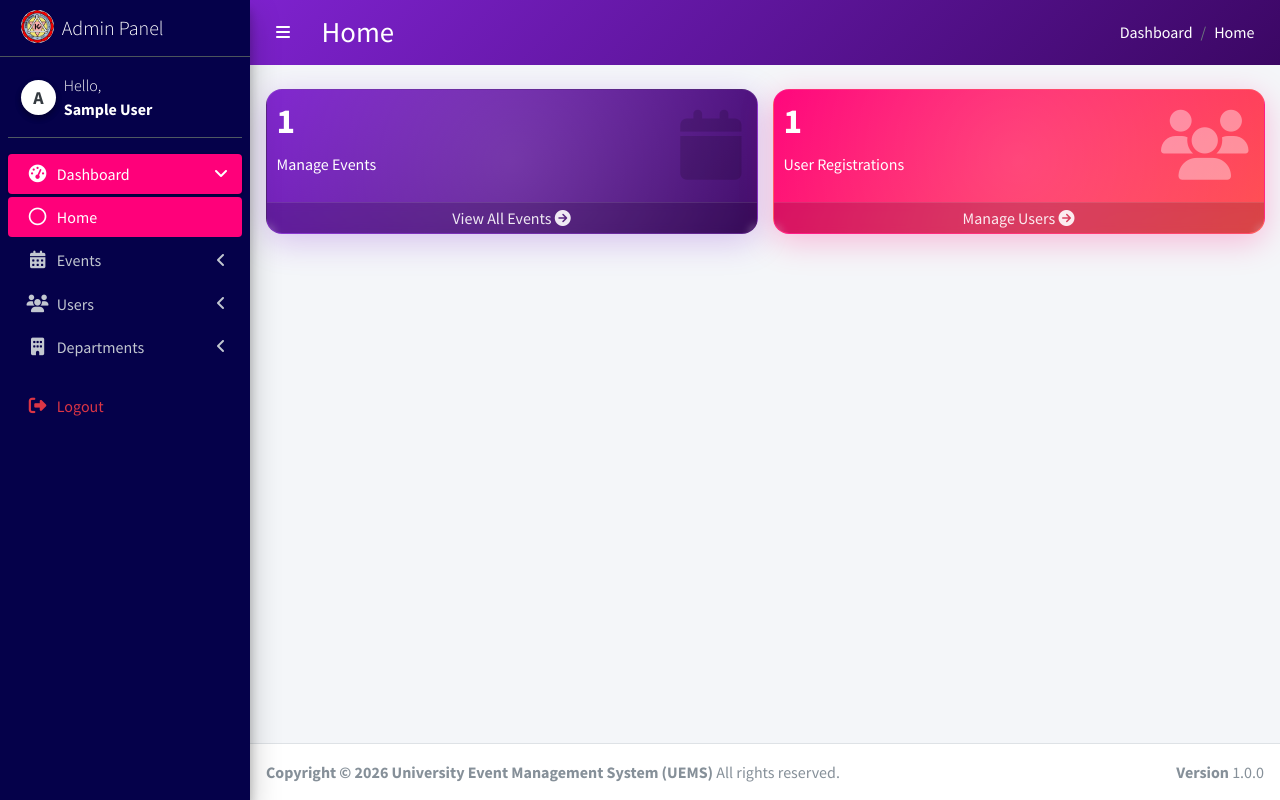
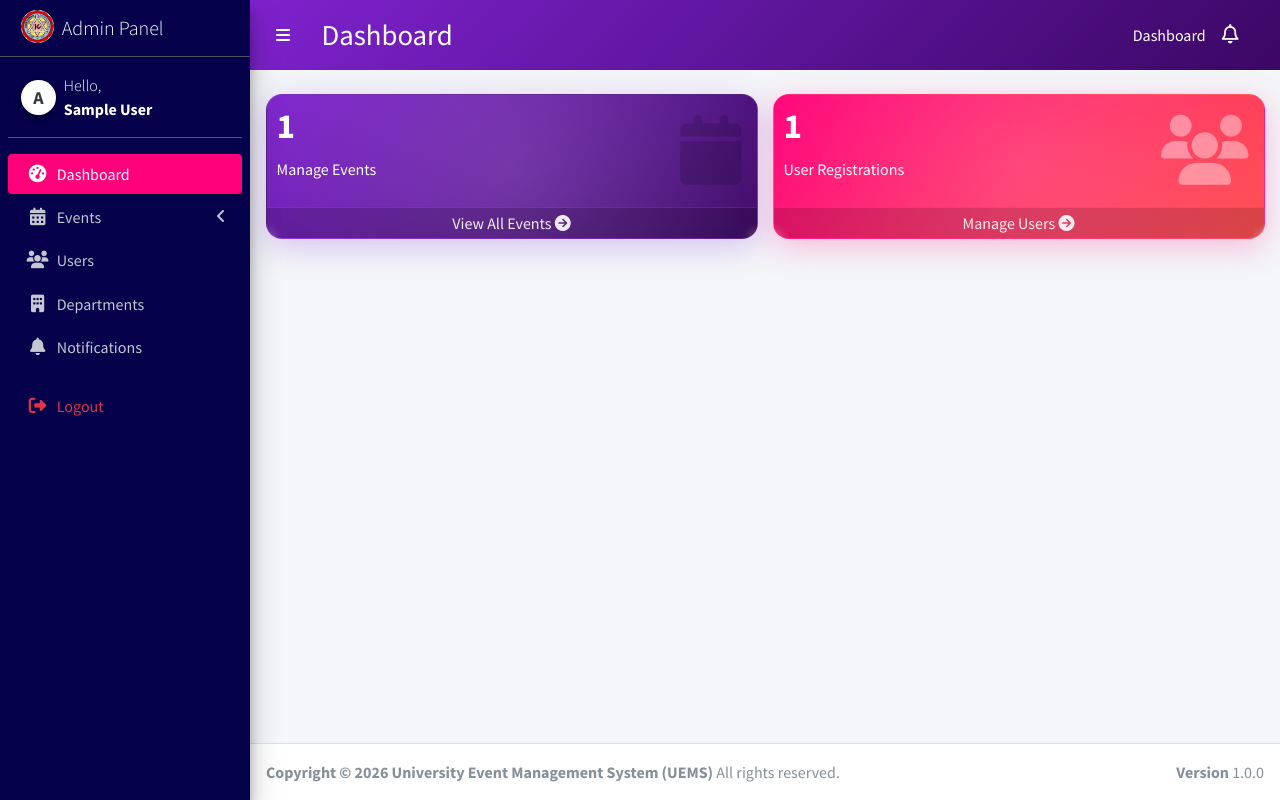
Before and after one commit to sakai-aigga/University-Event-Management-System-UEMS-, a PHP site: page /admin-panel/index.php in a window 1280 px wide. Run offline with PHP 8.4, Linux system fonts and the light colour scheme; the visitor is signed in with stand-in values (Sample User, id 1); tables that the repository leaves empty or names only in its code hold one stand-in row (values such as "Sample post"); some libraries are stand-ins or nearby versions.

Commit message:
Feature: Realtime notification updates and New notification card

```diff
--- a/admin-panel/header.php
+++ b/admin-panel/header.php
@@ -18,14 +18,38 @@ if (!isset($_SESSION['role']) || $_SESSION['role'] !== 'admin') {
 $currentPage = basename($_SERVER['SCRIPT_NAME']);
 $currentDir = basename(dirname($_SERVER['SCRIPT_NAME']));
 
+// Fetch unread notifications
+$unread_count = 0;
+$recent_notifications = [];
+if (isset($conn)) {
+    // Failsafe in case table is completely newly added
+    @$conn->query("ALTER TABLE contact_submissions ADD COLUMN name VARCHAR(255) AFTER user_id");
+    @$conn->query("ALTER TABLE contact_submissions ADD COLUMN email VARCHAR(255) AFTER name");
+    @$conn->query("ALTER TABLE contact_submissions ADD COLUMN message TEXT AFTER email");
+    @$conn->query("ALTER TABLE contact_submissions ADD COLUMN is_read TINYINT(1) DEFAULT 0 AFTER message");
+
+    $notif_sql = "SELECT * FROM contact_submissions WHERE is_read = 0 ORDER BY submitted_at DESC LIMIT 5";
+    $notif_res = @$conn->query($notif_sql);
+
+    // Get actual unread count
+    $count_sql = @$conn->query("SELECT COUNT(*) FROM contact_submissions WHERE is_read = 0");
+    if ($count_sql) {
+        $unread_count = $count_sql->fetch_row()[0];
+    }
+
+    if ($notif_res) {
+        while($row = $notif_res->fetch_assoc()) {
+            $recent_notifications[] = $row;
+        }
+    }
+}
+
 // Define menu with full paths
 $menuItems = [
     [
         "menuTitle" => "Dashboard",
         "icon" => "fas fa-tachometer-alt",
-        "pages" => [
-            ["title" => "Home", "url" => BASE_URL . "/admin-panel/index.php"]
-        ],
+        "url" => BASE_URL . "/admin-panel/index.php"
     ],
     [
         "menuTitle" => "Events",
@@ -38,21 +62,23 @@ $menuItems = [
     [
         "menuTitle" => "Users",
         "icon" => "fas fa-users",
-        "pages" => [
-            ["title" => "Manage Users", "url" => BASE_URL . "/admin-panel/users/index.php"]
-        ],
+        "url" => BASE_URL . "/admin-panel/users/index.php"
     ],
     [
         "menuTitle" => "Departments",
         "icon" => "fas fa-building",
-        "pages" => [
-            ["title" => "Manage Departments", "url" => BASE_URL . "/admin-panel/departments/index.php"]
+        "url" => BASE_URL . "/admin-panel/departments/index.php"
     ],
+    [
+        "menuTitle" => "Notifications",
+        "icon" => "fas fa-bell",
+        "url" => BASE_URL . "/admin-panel/notifications.php"
     ]
 ];
 
 $active_pageInfo = null;
 foreach ($menuItems as $menuItem) {
+    if (isset($menuItem['pages'])) {
         foreach ($menuItem['pages'] as $page) {
             if (basename($page['url']) === $currentPage && ($currentDir === 'admin-panel' || strpos($page['url'], "/$currentDir/") !== false)) {
                 $active_pageInfo = [
@@ -65,6 +91,19 @@ foreach ($menuItems as $menuItem) {
                     "active_page" => $page
                 ];
                 break 2;
+            }
+        }
+    } else {
+        if (basename($menuItem['url']) === $currentPage && ($currentDir === 'admin-panel' || strpos($menuItem['url'], "/$currentDir/") !== false)) {
+            $active_pageInfo = [
+                "breadcrumb_Items" => [
+                    ["title" => $menuItem['menuTitle'], "url" => $menuItem['url']]
+                ],
+                "page_title" => $menuItem['menuTitle'],
+                "active_menu" => $menuItem,
+                "active_page" => null
+            ];
+            break;
         }
     }
 }
@@ -111,14 +150,55 @@ $active_page = $active_pageInfo['active_page'] ?? null;
                     <div class="col-sm-6 col-12 mb-2 mb-sm-0">
                         <h1 class="admin-page-title"><?= $page_title ?></h1>
                     </div>
-                    <div class="col-sm-6 col-12">
-                        <ol class="breadcrumb admin-breadcrumb m-0 float-sm-right float-none">
+                    <div class="col-sm-6 col-12 d-flex justify-content-end align-items-center">
+                        <ol class="breadcrumb admin-breadcrumb m-0 float-none d-inline-flex me-4">
                             <?php foreach ($breadcrumb_Items as $item): ?>
                                 <li class="breadcrumb-item <?= $item['url'] === '#' ? 'active' : '' ?>">
                                     <?= $item['url'] === '#' ? $item['title'] : "<a href='{$item['url']}'>{$item['title']}</a>" ?>
                                 </li>
                             <?php endforeach; ?>
                         </ol>
+
+                        <!-- Notification Bell Dropdown -->
+                        <ul class="navbar-nav">
+                            <li class="nav-item dropdown">
+                                <a class="nav-link" data-bs-toggle="dropdown" href="#" style="position: relative;">
+                                    <i class="far fa-bell" style="font-size: 1.2rem;"></i>
+                                    <?php if ($unread_count > 0): ?>
+                                        <span class="badge rounded-pill bg-danger" style="position: absolute; top: 0; right: -5px; font-size: 0.65rem; border: 2px solid var(--dark-purple);"><?= $unread_count ?></span>
+                                    <?php endif; ?>
+                                </a>
+                                <div class="dropdown-menu dropdown-menu-lg dropdown-menu-end border-0 shadow-lg" style="min-width: 300px; border-radius: 12px; margin-top: 10px;">
+                                    <div class="dropdown-header text-center" style="background: var(--bg-light); border-top-left-radius: 12px; border-top-right-radius: 12px;">
+                                        <strong style="color: var(--text-dark);">
+                                            <?= $unread_count ?> New Notifications
+                                        </strong>
+                                    </div>
+                                    <div class="dropdown-divider m-0"></div>
+
+                                    <?php if (empty($recent_notifications)): ?>
+                                        <a href="#" class="dropdown-item text-center text-muted py-3">
+                                            No recent notifications.
+                                        </a>
+                                    <?php else: ?>
+                                        <?php foreach ($recent_notifications as $notif): ?>
+                                            <a href="<?= BASE_URL ?>/admin-panel/notifications.php" class="dropdown-item py-3" style="white-space: normal; line-height: 1.4;">
+                                                <i class="fas fa-envelope mr-2 text-primary"></i>
+                                                <strong><?= htmlspecialchars($notif['name'] ?? 'User') ?></strong> left a message: <br>
+                                                <span class="text-muted text-sm d-inline-block mt-1" style="max-height: 40px; overflow: hidden; text-overflow: ellipsis;">
+                                                    <?= htmlspecialchars(substr($notif['message'] ?? '', 0, 50)) ?>...
+                                                </span>
+                                            </a>
+                                            <div class="dropdown-divider m-0"></div>
+                                        <?php endforeach; ?>
+                                    <?php endif; ?>
+
+                                    <a href="<?= BASE_URL ?>/admin-panel/notifications.php" class="dropdown-item dropdown-footer text-center" style="background: var(--bg-light); border-bottom-left-radius: 12px; border-bottom-right-radius: 12px;">
+                                        See All Inquiries
+                                    </a>
+                                </div>
+                            </li>
+                        </ul>
                     </div>
                 </div>
             </div>
@@ -146,15 +226,15 @@ $active_page = $active_pageInfo['active_page'] ?? null;
                 <nav class="admin-sidebar-nav">
                     <ul class="nav nav-pills nav-sidebar flex-column" data-widget="treeview" role="menu">
                         <?php foreach ($menuItems as $menuItem): ?>
+                            <?php if (isset($menuItem['pages'])): ?>
                                 <li class="nav-item has-treeview <?= $menuItem === $active_menu ? 'menu-open' : '' ?>">
                                     <a class="nav-link <?= $menuItem === $active_menu ? 'active' : '' ?>" href="#">
                                         <i class="nav-icon <?= $menuItem['icon'] ?>"></i>
                                         <p>
                                             <?= $menuItem['menuTitle'] ?>
-                                        <?= !empty($menuItem['pages']) ? '<i class="right fas fa-angle-left"></i>' : '' ?>
+                                            <i class="right fas fa-angle-left"></i>
                                         </p>
                                     </a>
-                                <?php if (!empty($menuItem['pages'])): ?>
                                     <ul class="nav nav-treeview">
                                         <?php foreach ($menuItem['pages'] as $page): ?>
                                             <li class="nav-item">
@@ -166,8 +246,15 @@ $active_page = $active_pageInfo['active_page'] ?? null;
                                             </li>
                                         <?php endforeach; ?>
                                     </ul>
+                                </li>
+                            <?php else: ?>
+                                <li class="nav-item">
+                                    <a href="<?= $menuItem['url'] ?>" class="nav-link <?= $menuItem === $active_menu ? 'active' : '' ?>">
+                                        <i class="nav-icon <?= $menuItem['icon'] ?>"></i>
+                                        <p><?= $menuItem['menuTitle'] ?></p>
+                                    </a>
+                                </li>
                             <?php endif; ?>
-                            </li>
                         <?php endforeach; ?>
                         <li class="nav-item admin-logout-item">
                             <a href="<?= BASE_URL ?>/profile/logout.php" class="nav-link admin-logout-link">
```
Lines whose indentation alone changed are shown as unchanged.
